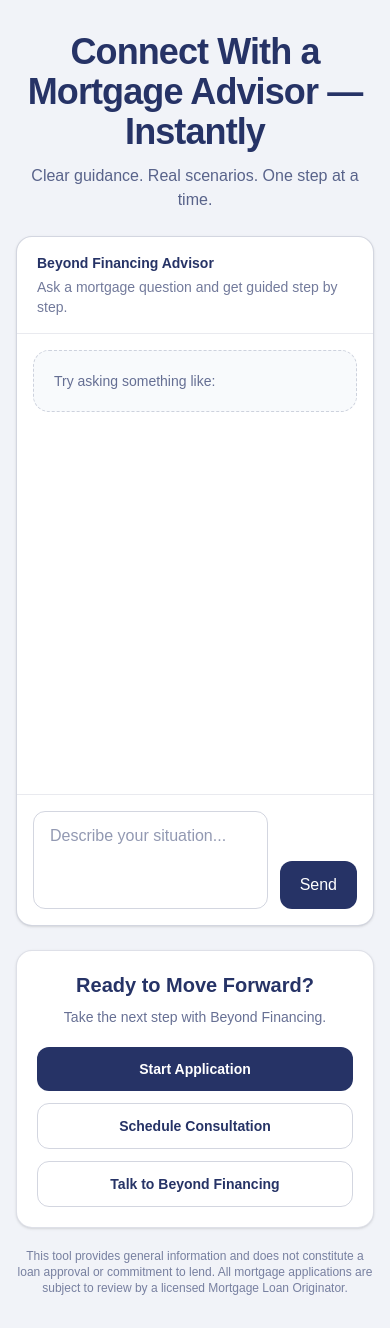
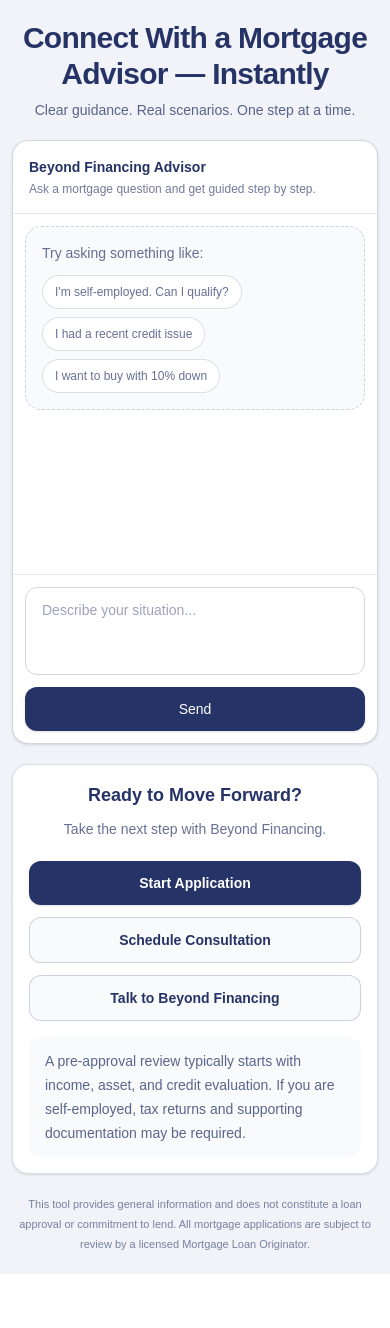
Before and after one commit to beyondfinancing/beyond-financing-advisor, a Next.js app: page / in a window 390 px wide. After the commit the page ends 1274 px from the top, so only its background shows below. Built offline with nearby package versions, Linux system fonts and the light colour scheme.

Commit message:
Update page.tsx

```diff
--- a/app/page.tsx
+++ b/app/page.tsx
@@ -65,32 +65,61 @@
   }
 
   return (
-    <main className="min-h-screen bg-[#F1F3F8] text-[#263366] px-4 py-8">
-      <div className="mx-auto w-full max-w-4xl">
-        <div className="mb-6 text-center">
-          <h1 className="text-4xl font-bold tracking-tight">
+    <main className="min-h-screen bg-[#F1F3F8] text-[#263366] px-3 py-5 sm:px-4 sm:py-8">
+      <div className="mx-auto w-full max-w-5xl">
+        <div className="mb-5 text-center sm:mb-6">
+          <h1 className="text-3xl font-bold tracking-tight sm:text-4xl lg:text-5xl">
             Connect With a Mortgage Advisor — Instantly
           </h1>
-          <p className="mt-3 text-base text-[#263366]/75">
+          <p className="mt-2 text-sm text-[#263366]/75 sm:mt-3 sm:text-base">
             Clear guidance. Real scenarios. One step at a time.
           </p>
         </div>
 
-        <div className="rounded-2xl border border-[#263366]/20 bg-white shadow-sm">
-          <div className="border-b border-[#263366]/10 px-5 py-4">
-            <div className="text-sm font-semibold text-[#263366]">
+        <div className="overflow-hidden rounded-2xl border border-[#263366]/20 bg-white shadow-sm">
+          <div className="border-b border-[#263366]/10 px-4 py-4 sm:px-5">
+            <div className="text-sm font-semibold text-[#263366] sm:text-base">
               Beyond Financing Advisor
             </div>
-            <div className="mt-1 text-sm text-[#263366]/65">
+            <div className="mt-1 text-xs text-[#263366]/65 sm:text-sm">
               Ask a mortgage question and get guided step by step.
             </div>
           </div>
 
-          <div className="h-[460px] overflow-y-auto px-4 py-4 sm:px-5">
-            <div className="space-y-4">
+          <div className="h-[360px] overflow-y-auto px-3 py-3 sm:h-[430px] sm:px-4 sm:py-4 lg:h-[500px] lg:px-5">
+            <div className="space-y-3 sm:space-y-4">
               {messages.length === 0 && (
-                <div className="rounded-2xl border border-dashed border-[#263366]/20 bg-[#F8FAFC] p-5 text-sm text-[#263366]/70">
-                  Try asking something like:
+                <div className="rounded-2xl border border-dashed border-[#263366]/20 bg-[#F8FAFC] p-4 text-sm text-[#263366]/70 sm:p-5">
+                  <div className="font-medium">Try asking something like:</div>
+                  <div className="mt-3 flex flex-wrap gap-2">
+                    <button
+                      type="button"
+                      onClick={() =>
+                        setInput("I'm self-employed. Can I qualify for a home loan?")
+                      }
+                      className="rounded-full border border-[#263366]/15 bg-white px-3 py-2 text-xs hover:bg-[#F1F3F8] sm:text-sm"
+                    >
+                      I&apos;m self-employed. Can I qualify?
+                    </button>
+                    <button
+                      type="button"
+                      onClick={() =>
+                        setInput('I had a recent credit issue. What are my options?')
+                      }
+                      className="rounded-full border border-[#263366]/15 bg-white px-3 py-2 text-xs hover:bg-[#F1F3F8] sm:text-sm"
+                    >
+                      I had a recent credit issue
+                    </button>
+                    <button
+                      type="button"
+                      onClick={() =>
+                        setInput('I want to buy with 10% down. Where should I start?')
+                      }
+                      className="rounded-full border border-[#263366]/15 bg-white px-3 py-2 text-xs hover:bg-[#F1F3F8] sm:text-sm"
+                    >
+                      I want to buy with 10% down
+                    </button>
+                  </div>
                 </div>
               )}
 
@@ -102,10 +131,10 @@
                   }`}
                 >
                   <div
-                    className={`max-w-[85%] rounded-2xl px-4 py-3 text-[15px] leading-7 whitespace-pre-wrap shadow-sm ${
+                    className={`max-w-[92%] rounded-2xl px-3 py-2.5 text-sm leading-6 whitespace-pre-wrap shadow-sm sm:max-w-[85%] sm:px-4 sm:py-3 sm:text-[15px] sm:leading-7 ${
                       msg.role === 'user'
-                        ? 'bg-[#DCEAFE] text-right'
-                        : 'bg-[#F3F4F6] text-left'
+                        ? 'bg-[#DCEAFE] text-right text-[#263366]'
+                        : 'bg-[#F3F4F6] text-left text-[#263366]'
                     }`}
                   >
                     {msg.content}
@@ -115,7 +144,7 @@
 
               {loading && (
                 <div className="flex justify-start">
-                  <div className="max-w-[85%] rounded-2xl bg-[#F3F4F6] px-4 py-3 text-[15px]">
+                  <div className="max-w-[92%] rounded-2xl bg-[#F3F4F6] px-3 py-2.5 text-sm leading-6 text-[#263366] shadow-sm sm:max-w-[85%] sm:px-4 sm:py-3 sm:text-[15px] sm:leading-7">
                     Thinking...
                   </div>
                 </div>
@@ -125,8 +154,8 @@
             </div>
           </div>
 
-          <div className="border-t border-[#263366]/10 px-4 py-4 sm:px-5">
-            <div className="flex items-end gap-3">
+          <div className="border-t border-[#263366]/10 px-3 py-3 sm:px-4 sm:py-4 lg:px-5">
+            <div className="flex flex-col gap-3 sm:flex-row sm:items-end">
               <textarea
                 value={input}
                 onChange={(e) => setInput(e.target.value)}
@@ -138,13 +167,13 @@
                 }}
                 placeholder="Describe your situation..."
                 rows={3}
-                className="min-h-[88px] flex-1 resize-none rounded-xl border border-[#263366]/20 px-4 py-3 outline-none"
+                className="min-h-[88px] w-full resize-none rounded-xl border border-[#263366]/20 px-4 py-3 text-sm text-[#263366] outline-none placeholder:text-[#263366]/45 focus:border-[#263366]/40 sm:flex-1 sm:text-[15px]"
               />
               <button
                 type="button"
                 onClick={() => void handleSend()}
                 disabled={loading}
-                className="rounded-xl bg-[#263366] px-5 py-3 text-white"
+                className="w-full rounded-xl bg-[#263366] px-5 py-3 text-sm font-medium text-white shadow-sm transition hover:opacity-90 disabled:cursor-not-allowed disabled:opacity-50 sm:w-auto"
               >
                 Send
               </button>
@@ -152,22 +181,22 @@
           </div>
         </div>
 
-        {/* CTA SECTION */}
-        <div className="mt-6 rounded-2xl border border-[#263366]/15 bg-white p-5 shadow-sm">
+        <div className="mt-5 rounded-2xl border border-[#263366]/15 bg-white p-4 shadow-sm sm:mt-6 sm:p-5">
           <div className="text-center">
-            <h2 className="text-xl font-semibold text-[#263366]">
+            <h2 className="text-lg font-semibold text-[#263366] sm:text-xl">
               Ready to Move Forward?
             </h2>
-            <p className="mt-2 text-sm text-[#263366]/70">
+            <p className="mt-2 text-sm leading-6 text-[#263366]/70">
               Take the next step with Beyond Financing.
             </p>
           </div>
 
-          <div className="mt-5 grid gap-3 sm:grid-cols-3">
+          <div className="mt-5 grid grid-cols-1 gap-3 sm:grid-cols-2 lg:grid-cols-3">
             <a
               href="https://www.beyondfinancing.com/apply-now"
               target="_blank"
-              className="rounded-xl bg-[#263366] px-4 py-3 text-center text-sm font-semibold text-white hover:opacity-90"
+              rel="noreferrer"
+              className="rounded-xl bg-[#263366] px-4 py-3 text-center text-sm font-semibold text-white shadow-sm transition hover:opacity-90"
             >
               Start Application
             </a>
@@ -175,21 +204,28 @@
             <a
               href="https://calendly.com/sandropansini"
               target="_blank"
-              className="rounded-xl border border-[#263366]/20 px-4 py-3 text-center text-sm font-semibold hover:bg-[#F1F3F8]"
+              rel="noreferrer"
+              className="rounded-xl border border-[#263366]/20 bg-[#F8FAFC] px-4 py-3 text-center text-sm font-semibold text-[#263366] transition hover:bg-[#EEF2F7]"
             >
               Schedule Consultation
             </a>
 
             <a
               href="mailto:pansini@beyondfinancing.com"
-              className="rounded-xl border border-[#263366]/20 px-4 py-3 text-center text-sm font-semibold hover:bg-[#F1F3F8]"
+              className="rounded-xl border border-[#263366]/20 bg-[#F8FAFC] px-4 py-3 text-center text-sm font-semibold text-[#263366] transition hover:bg-[#EEF2F7] sm:col-span-2 lg:col-span-1"
             >
               Talk to Beyond Financing
             </a>
           </div>
+
+          <div className="mt-4 rounded-xl bg-[#F8FAFC] px-4 py-3 text-sm leading-6 text-[#263366]/75">
+            A pre-approval review typically starts with income, asset, and credit
+            evaluation. If you are self-employed, tax returns and supporting
+            documentation may be required.
+          </div>
         </div>
 
-        <p className="mx-auto mt-5 max-w-2xl text-center text-xs text-[#263366]/60">
+        <p className="mx-auto mt-5 max-w-2xl text-center text-[11px] leading-5 text-[#263366]/60 sm:text-xs sm:leading-6">
           This tool provides general information and does not constitute a loan
           approval or commitment to lend. All mortgage applications are subject to
           review by a licensed Mortgage Loan Originator.
```
